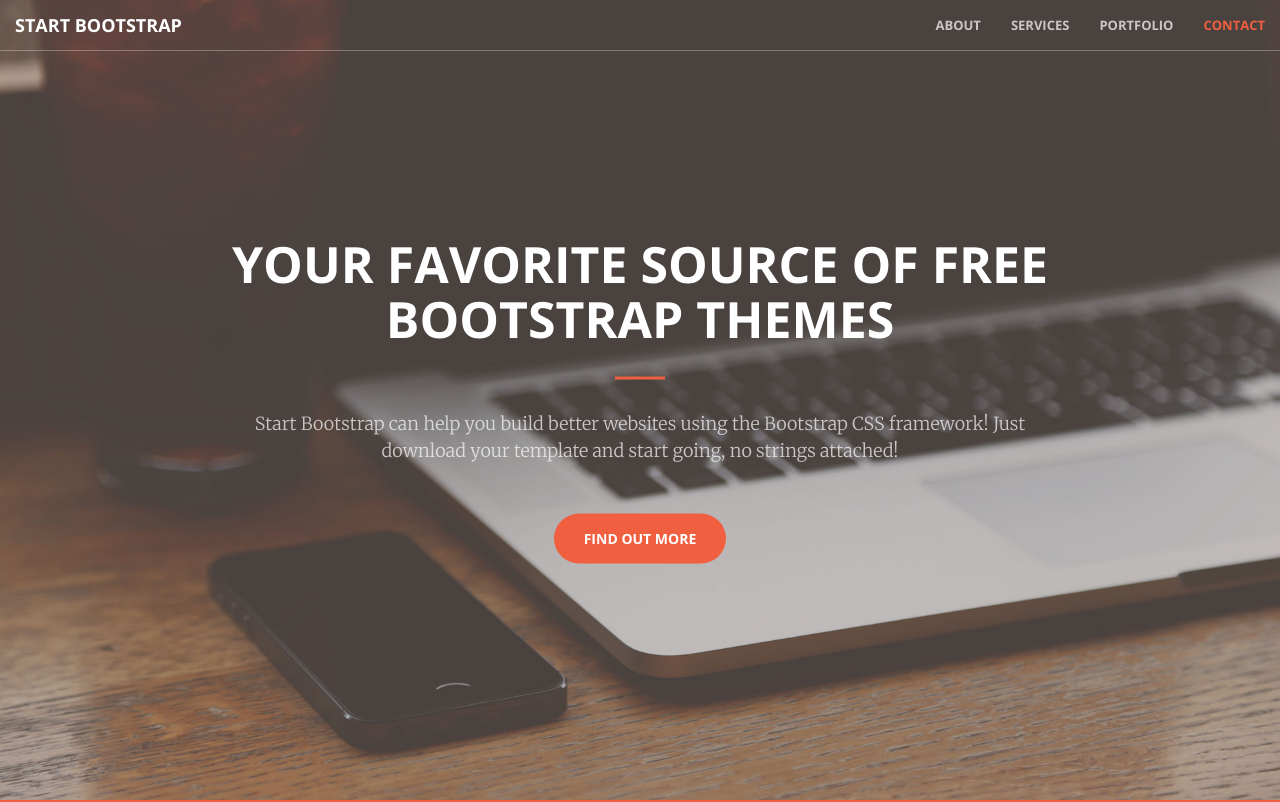
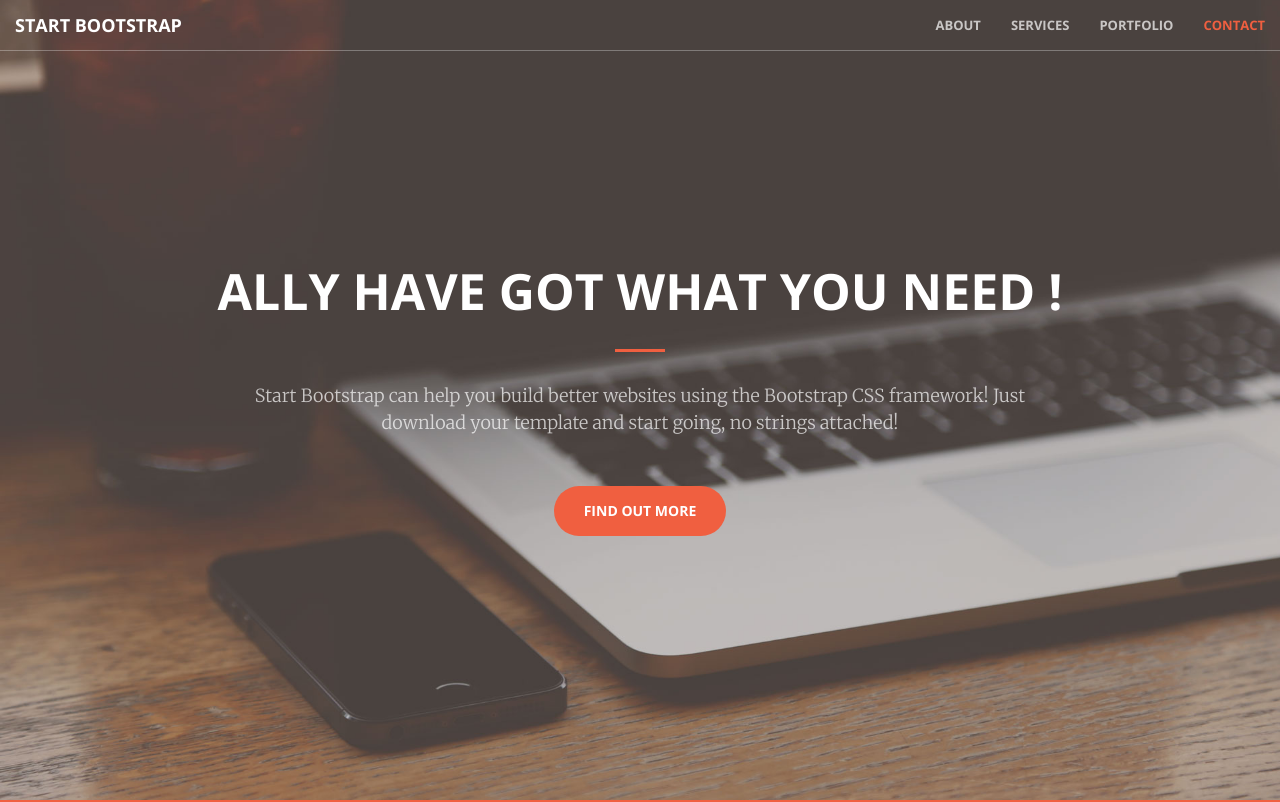
Before and after one commit to parkAlly/Intro, a website: page index.html in a window 1280 px wide. Shown: the top 802 px of the page. Drawn offline with nearby package versions, Linux system fonts and the light colour scheme.

Commit message:
no message

```diff
--- a/index.html
+++ b/index.html
@@ -9,7 +9,7 @@
     <meta name="description" content="">
     <meta name="author" content="">
 
-    <title>Creative - Start Bootstrap Theme</title>
+    <title>Ally's Page</title>
 
     <!-- Bootstrap Core CSS -->
     <link href="vendor/bootstrap/css/bootstrap.min.css" rel="stylesheet">
@@ -71,7 +71,7 @@
     <header>
         <div class="header-content">
             <div class="header-content-inner">
-                <h1 id="homeHeading">Your Favorite Source of Free Bootstrap Themes</h1>
+                <h1 id="homeHeading">Ally Have got What you NEED !</h1>
                 <hr>
                 <p>Start Bootstrap can help you build better websites using the Bootstrap CSS framework! Just download your template and start going, no strings attached!</p>
                 <a href="#about" class="btn btn-primary btn-xl page-scroll">Find Out More</a>
```
